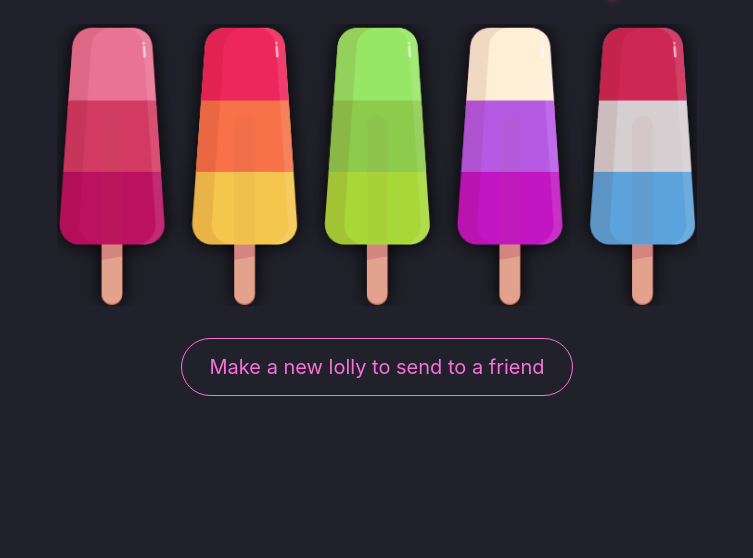
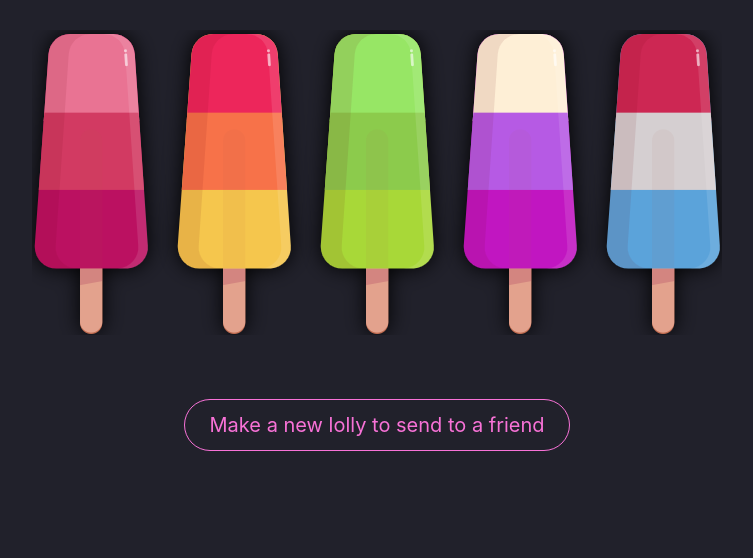
Before and after one commit to M-Hammad0/Jamstack-Virtual-Lolly, a Gatsby site: page / in a window 1280 px wide. Shown: the part 242-800 px from the top of the page, without its empty margins (263-1016 px from the left). Built offline with nearby package versions, Linux system fonts and the light colour scheme; Gatsby itself is replaced by a stand-in of ours.

Commit message:
make responsive

```diff
--- a/src/pages/index.tsx
+++ b/src/pages/index.tsx
@@ -7,8 +7,8 @@ import { Link } from 'gatsby';
 import Layout from "../components/Layout"
 
 export default function Home() {
-  return <div>
-    <div className='home-container'>
+  return <div className="home-container">
+
       <Layout>
       <Image className='home-lolly' src={img} fluid />
     <Button className='home-btn' size="lg">
@@ -17,7 +17,6 @@ export default function Home() {
       </Layout>
 
 
-    </div>
 
   </div>
 }
--- a/src/styles/global.css
+++ b/src/styles/global.css
@@ -1,6 +1,6 @@
-@import url('https://fonts.googleapis.com/css2?family=Pacifico&display=swap');
+@import url("https://fonts.googleapis.com/css2?family=Pacifico&display=swap");
 body {
-    background-color: #21212B;
+  background-color: #21212b;
 }
 
 .home-lolly {
@@ -9,18 +9,18 @@ body {
 }
 
 .home-container {
-    display:block;
+  display: block;
   margin: 0 auto 0 auto;
-    width: 50%;
 }
 
-h1,h3 {
+h1,
+h3 {
   display: block;
   margin: auto;
   width: 55%;
   color: #fff;
-    font-family: 'pacifico', cursive;
-    text-shadow:1px 1px 10px black, 1px 1px 10px #F872D7;
+  font-family: "pacifico", cursive;
+  text-shadow: 1px 1px 10px black, 1px 1px 10px #f872d7;
   text-align: center;
   animation: glowing 1s ease-in-out infinite alternate;
 }
@@ -36,16 +36,16 @@ h3 {
 }
 
 .home-btn {
-    padding: 13px;
+  padding: 10px;
   border-radius: 29px;
   background-color: transparent;
   margin: 5% auto 5% auto;
   display: block;
-    border: solid 1px #F872D7;
+  border: solid 1px #f872d7;
 }
 
 .home-btn:hover {
-    background-color: #F872D7 ;
+  background-color: #f872d7;
   color: black;
 }
 
@@ -55,13 +55,11 @@ h3 {
 
 .btn-link {
   text-decoration: none;
-    color: #F872D7;
+  color: #f872d7;
   padding: 15px;
 }
 
-
-
-@media (max-width: 768px){
+@media (max-width: 768px) {
   .home-lolly {
     width: 70%;
   }
@@ -69,8 +67,74 @@ h3 {
     margin-top: 55%;
   }
 
+  h1 {
+    font-size: 2rem;
+    width: 95%;
+  }
+
+  h3 {
+    margin-top: 10%;
+    font-size: 1rem;
+    width: 95%;
+  }
+  .home-btn {
+      padding: 5px;
+  }
 }
 
 .error {
-    color: #D52358;
+  color: #d52358;
 }
+
+.color-select-container {
+  width: 50%;
+  margin: auto;
+  margin-top: 100px;
+}
+
+.form-container {
+    list-style-type: none;
+    padding-bottom: 3%;
+  width: 96%;
+  margin: 15% auto;
+  display: block;
+  border-radius: 10px;
+  box-shadow: 5px 5px 10px 10px rgba(0, 0, 0, 0.5);
+}
+
+@media (min-width: 768px) {
+  .form-container {
+    margin: 2% auto;
+  }
+}
+
+.field-container {
+    width: 60%;
+    margin: auto;
+
+}
+
+.form-field {
+  background-color: transparent;
+  margin: 6% 0;
+  border: 0;
+  border-bottom: 1px solid black;
+  outline: 0;
+  font-size: 1rem;
+  color: white;
+  background: transparent;
+}
+
+@media (min-width: 1024px){
+    .form-field{
+        width: 100%;
+    }
+}
+
+.lolly-link {
+    background-color: black;
+    color: #833C72;
+    font-weight: bold;
+    box-shadow: 1px 1px 4px 4px rgba(0, 0, 0, 0.5);
+    text-align: center;
+}
```
Also changed, not shown: functions/lolly/lolly.js (+54 -44 lines), src/components/ShowLolly.tsx (+37 -16 lines), src/pages/CreateLolly.tsx (+40 -23 lines), src/templates/LollyTemplate.tsx (+19 -6 lines). Lines whose indentation alone changed are shown as unchanged.
